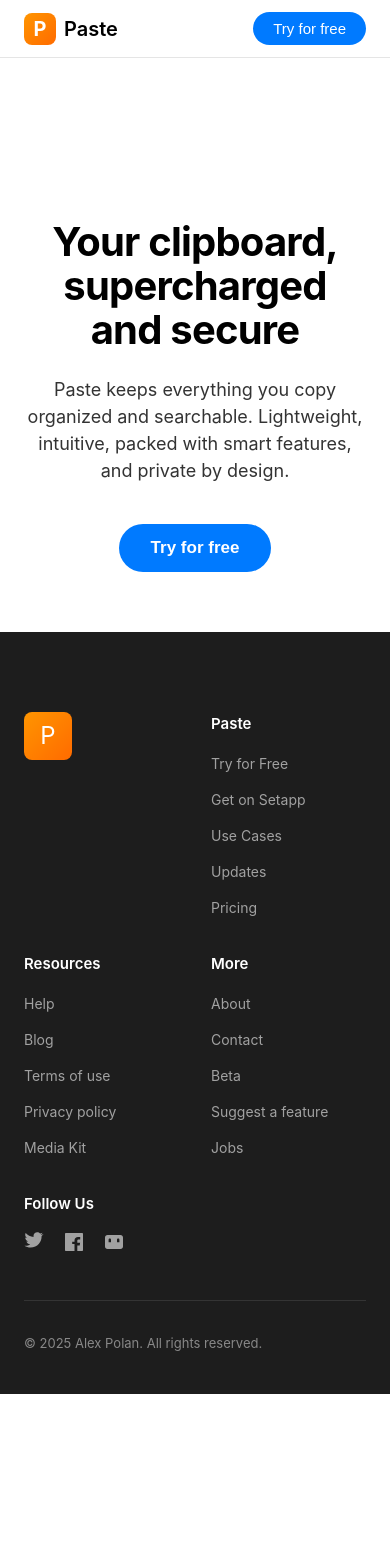
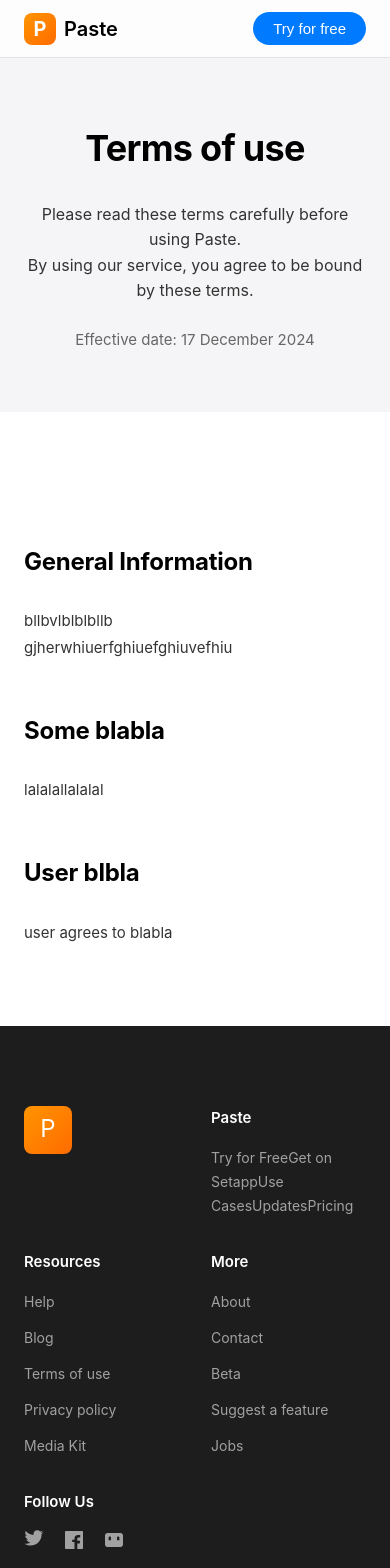
Before and after one commit to alexmen656/Site-Generator, a Vue app: page /terms-of-use in a window 390 px wide. Shown: the top 1568 px of the page. Before the commit the page ends 1394 px from the top, so only its background shows below. Built offline with nearby package versions, Linux system fonts and the light colour scheme; the HTML template or start-up script is replaced by a standard one.

Commit message:
feat: Add privacy policy and terms of use

```diff
--- a/src/components/Footer.vue
+++ b/src/components/Footer.vue
@@ -10,11 +10,9 @@
                 <div class="footer-column">
                     <h4 class="footer-title">{{ config.appName }}</h4>
                     <ul class="footer-links">
-                        <li><a href="#" class="footer-link">Try for Free</a></li>
-                        <li><a href="#" class="footer-link">Get on Setapp</a></li>
-                        <li><a href="#" class="footer-link">Use Cases</a></li>
-                        <li><a href="#" class="footer-link">Updates</a></li>
-                        <li><a href="#" class="footer-link">Pricing</a></li>
+                        <li><a :href="link.href" class="footer-link" v-for="link in section1.links" :key="link.name">{{
+                            link.name
+                                }}</a></li>
                     </ul>
                 </div>
                 <div class="footer-column">
@@ -22,19 +20,17 @@
                     <ul class="footer-links">
                         <li><a href="#" class="footer-link">Help</a></li>
                         <li><a href="#" class="footer-link">Blog</a></li>
-                        <li><a href="#" class="footer-link">Terms of use</a></li>
-                        <li><a href="#" class="footer-link">Privacy policy</a></li>
+                        <li><router-link to="/terms-of-use" class="footer-link">Terms of use</router-link></li>
+                        <li><router-link to="/privacy-policy" class="footer-link">Privacy policy</router-link></li>
                         <li><a href="#" class="footer-link">Media Kit</a></li>
                     </ul>
                 </div>
                 <div class="footer-column">
-                    <h4 class="footer-title">More</h4>
+                    <h4 class="footer-title">{{ section3.title }}</h4>
                     <ul class="footer-links">
-                        <li><a href="#" class="footer-link">About</a></li>
-                        <li><a href="#" class="footer-link">Contact</a></li>
-                        <li><a href="#" class="footer-link">Beta</a></li>
-                        <li><a href="#" class="footer-link">Suggest a feature</a></li>
-                        <li><a href="#" class="footer-link">Jobs</a></li>
+                        <li v-for="link in section3.links" :key="link.name"><a :href="link.href" class="footer-link">{{
+                            link.name
+                                }}</a></li>
                     </ul>
                 </div>
                 <div class="footer-column">
@@ -75,6 +71,16 @@
 
 const config: any = inject('config')
 const year = new Date().getFullYear();
+
+const section1 = {
+    title: 'Product',
+    links: [{ name: 'Try for Free', href: '/try-for-free' }, { name: 'Get on Setapp', href: '/get-on-setapp' }, { name: 'Use Cases', href: '/use-cases' }, { name: 'Updates', href: '/updates' }, { name: 'Pricing', href: '/pricing' }]
+}
+
+const section3 = {
+    title: 'More',
+    links: [{ name: 'About', href: '/about' }, { name: 'Contact', href: '/contact' }, { name: 'Beta', href: '/beta' }, { name: 'Suggest a feature', href: '/suggest-a-feature' }, { name: 'Jobs', href: '/jobs' }]
+}
 </script>
 
 <style scoped>
--- a/src/router/index.ts
+++ b/src/router/index.ts
@@ -25,6 +25,16 @@
       component: () => import('../views/SupportView.vue'),
     },
     {
+      path: '/privacy-policy',
+      name: 'privacy-policy',
+      component: () => import('../views/PrivacyPolicy.vue'),
+    },
+    {
+      path: '/terms-of-use',
+      name: 'terms-of-use',
+      component: () => import('../views/TermsOfUse.vue'),
+    },
+    {
       path: '/:catchAll(.*)',
       name: 'home',
       component: HomeView,
--- /dev/null
+++ b/src/views/PrivacyPolicy.vue
@@ -0,0 +1,137 @@
+<template>
+    <div class="privacy-policy">
+        <Header></Header>
+        <section class="hero-section">
+            <div class="hero-content">
+                <h1 class="hero-title">Privacy policy</h1>
+                <p class="hero-subtitle">
+                    We respect your privacy and believe that the less we know about you,<br />
+                    the better both for you and for us.
+                </p>
+                <p class="effective-date"><strong>Effective date:</strong> {{ effectiveDate }}</p>
+            </div>
+        </section>
+        <section class="content-section">
+            <div class="content-container">
+                <div class="content-text" v-html="text"></div>
+            </div>
+        </section>
+        <Footer />
+    </div>
+</template>
+
+<script setup lang="ts">
+import Header from '../components/Header.vue'
+import Footer from '../components/Footer.vue'
+
+const effectiveDate = '17 December 2024';
+const text = `
+                    <p>
+                      blabla
+                    </p>
+
+                    <p>
+                    blabla and more blabla
+                    </p>
+
+                    <h2 class="section-title">This is about blbla</h2>
+
+                    <p>
+                        balababababbababab
+                    </p>
+                    `;
+
+</script>
+
+<style scoped>
+.privacy-policy {
+    min-height: 100vh;
+    background: #fff;
+}
+
+.hero-section {
+    padding-top: 120px;
+    padding-bottom: 60px;
+    background: #F5F5F7;
+    text-align: center;
+}
+
+.hero-content {
+    max-width: 800px;
+    margin: 0 auto;
+    padding: 0 24px;
+}
+
+.hero-title {
+    font-size: 56px;
+    font-weight: 700;
+    color: #000;
+    margin: 0 0 24px 0;
+    letter-spacing: -0.02em;
+}
+
+.hero-subtitle {
+    font-size: 18px;
+    line-height: 1.6;
+    color: #333;
+    margin: 0 0 24px 0;
+    font-weight: 400;
+}
+
+.effective-date {
+    font-size: 15px;
+    color: #666;
+    margin: 0;
+}
+
+.content-section {
+    padding: 80px 0;
+    background: #fff;
+}
+
+.content-container {
+    max-width: 900px;
+    margin: 0 auto;
+    padding: 0 24px;
+}
+
+.content-text {
+    font-size: 16px;
+    line-height: 1.8;
+    color: #333;
+}
+
+.content-text p {
+    margin: 0 0 24px 0;
+}
+
+.content-text p:last-child {
+    margin-bottom: 0;
+}
+
+:deep(.section-title) {
+    font-size: 32px;
+    font-weight: 700;
+    color: #000;
+    margin: 48px 0 24px 0;
+    letter-spacing: -0.01em;
+}
+
+@media (max-width: 768px) {
+    .hero-title {
+        font-size: 36px;
+    }
+
+    .hero-subtitle {
+        font-size: 16px;
+    }
+
+    .content-text {
+        font-size: 15px;
+    }
+
+    :deep(.section-title) {
+        font-size: 24px;
+    }
+}
+</style>
--- /dev/null
+++ b/src/views/TermsOfUse.vue
@@ -0,0 +1,143 @@
+<template>
+    <div class="terms-of-use">
+        <Header></Header>
+        <section class="hero-section">
+            <div class="hero-content">
+                <h1 class="hero-title">Terms of use</h1>
+                <p class="hero-subtitle">
+                    Please read these terms carefully before using Paste.<br />
+                    By using our service, you agree to be bound by these terms.
+                </p>
+                <p class="effective-date"><strong>Effective date:</strong> {{ effectiveDate }}</p>
+            </div>
+        </section>
+        <section class="content-section">
+            <div class="content-container">
+                <div class="content-text" v-html="text">
+                </div>
+            </div>
+        </section>
+        <Footer />
+    </div>
+</template>
+
+<script setup lang="ts">
+import Header from '../components/Header.vue'
+import Footer from '../components/Footer.vue'
+
+const effectiveDate = '17 December 2024';
+const text = `
+     <h2 class="section-title">General Information</h2>
+                    <p>
+                       bllbvlblblbllb
+                    </p>
+
+                    <p>
+                      gjherwhiuerfghiuefghiuvefhiu
+                    </p>
+
+                    <h2 class="section-title">Some blabla</h2>
+
+                    <p>
+                       lalalallalalal
+                    </p>
+
+                    <h2 class="section-title">User blbla</h2>
+
+                    <p>
+                      user agrees to blabla
+                    </p>`;
+</script>
+
+<style scoped>
+.terms-of-use {
+    min-height: 100vh;
+    background: #fff;
+}
+
+.hero-section {
+    padding-top: 120px;
+    padding-bottom: 60px;
+    background: #F5F5F7;
+    text-align: center;
+}
+
+.hero-content {
+    max-width: 800px;
+    margin: 0 auto;
+    padding: 0 24px;
+}
+
+.hero-title {
+    font-size: 56px;
+    font-weight: 700;
+    color: #000;
+    margin: 0 0 24px 0;
+    letter-spacing: -0.02em;
+}
+
+.hero-subtitle {
+    font-size: 18px;
+    line-height: 1.6;
+    color: #333;
+    margin: 0 0 24px 0;
+    font-weight: 400;
+}
+
+.effective-date {
+    font-size: 15px;
+    color: #666;
+    margin: 0;
+}
+
+.content-section {
+    padding: 80px 0;
+    background: #fff;
+}
+
+.content-container {
+    max-width: 900px;
+    margin: 0 auto;
+    padding: 0 24px;
+}
+
+.content-text {
+    font-size: 16px;
+    line-height: 1.8;
+    color: #333;
+}
+
+.content-text p {
+    margin: 0 0 24px 0;
+}
+
+.content-text p:last-child {
+    margin-bottom: 0;
+}
+
+:deep(.section-title) {
+    font-size: 32px;
+    font-weight: 700;
+    color: #000;
+    margin: 48px 0 24px 0;
+    letter-spacing: -0.01em;
+}
+
+@media (max-width: 768px) {
+    .hero-title {
+        font-size: 36px;
+    }
+
+    .hero-subtitle {
+        font-size: 16px;
+    }
+
+    .content-text {
+        font-size: 15px;
+    }
+
+    :deep(.section-title) {
+        font-size: 24px;
+    }
+}
+</style>
```
